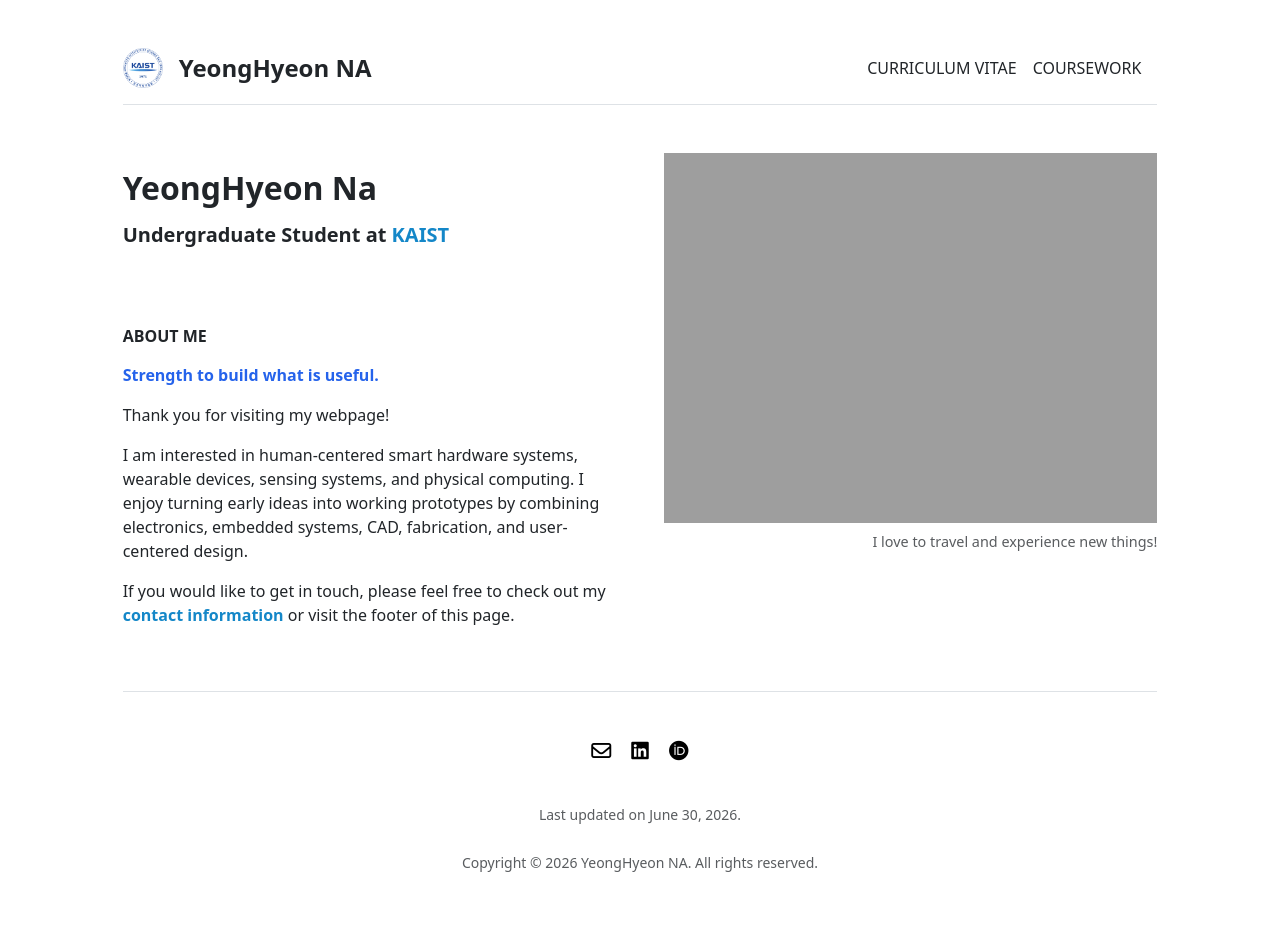
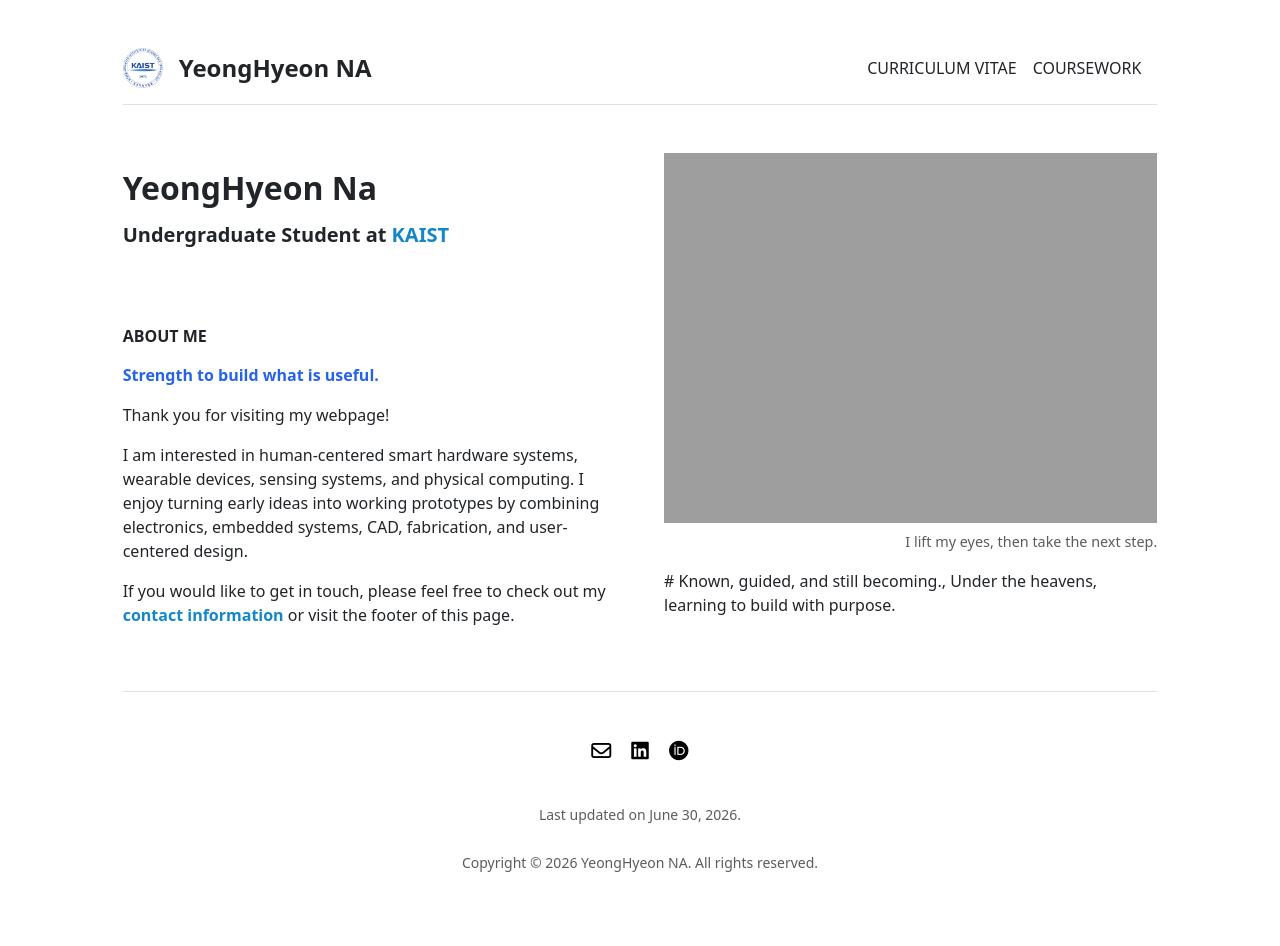
Before and after one commit to ynghyn-na/ynghyn-na.github.io, a Jekyll site: the page built from index.md, in a window 1280 px wide. Built offline with Jekyll 4.4.1, drawn with Linux system fonts in a browser that asks for light colours.

Commit message:
Update home.html

```diff
--- a/_layouts/home.html
+++ b/_layouts/home.html
@@ -12,8 +12,8 @@ layout: default
   </div>
 
   <div class="col-md-6">
-    <img src="{{ site.github.url }}/assets/img/home1.png" alt="Home" width="100%">
-    <p class="text-muted mt-2" style="font-size: 0.9rem; text-align: right;"> I love to travel and experience new things! </p>
+    <img src="{{ site.github.url }}/assets/img/home1.jpg" alt="Home" width="100%">
+    <p class="text-muted mt-2" style="font-size: 0.9rem; text-align: right;"> I lift my eyes, then take the next step. </p> #  Known, guided, and still becoming., Under the heavens, learning to build with purpose.
   </div>
 
 </div>
```
